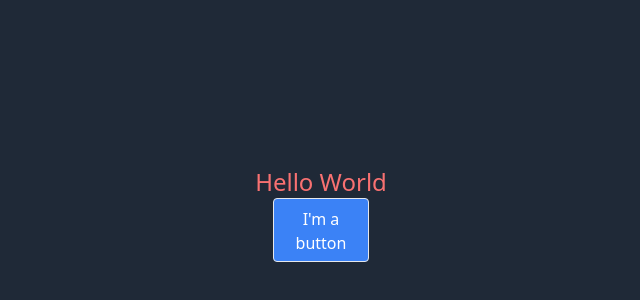
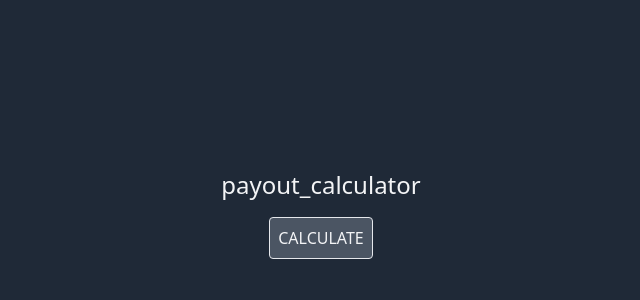
Before and after one commit to samMolyneux/payout_calculator, a Next.js app: page / in a window 1280 px wide. Shown: the part 186-486 px from the top of the page, without its empty margins (319-959 px from the left). Built offline with nearby package versions, Linux system fonts and the light colour scheme.

Commit message:
more grey colour

```diff
--- a/pages/index.tsx
+++ b/pages/index.tsx
@@ -3,9 +3,11 @@ export default function Home(){
     <div className="h-screen w-screen flex flex-col justify-center items-center">
 
 
-    <div className="text-2xl text-red-400 text-center">Hello World</div>
+    <div className="text-2xl text-center">payout_calculator</div>
 
-    <button className="p-2 flex w-24 h-16 border bg-blue-500 text-white font-medium rounded hover:font-bold"> I'm a button</button>
+    <div className="p-2"></div>
+
+    <button className="p-2 flex border bg-gray-600 font-medium rounded hover:font-bold"> CALCULATE</button>
 
     </div>
 
--- a/styles/globals.css
+++ b/styles/globals.css
@@ -3,5 +3,5 @@
 @tailwind utilities;
 
 body{
-    @apply text-white bg-gray-800;
+    @apply text-gray-100 bg-gray-800;
 }
```
